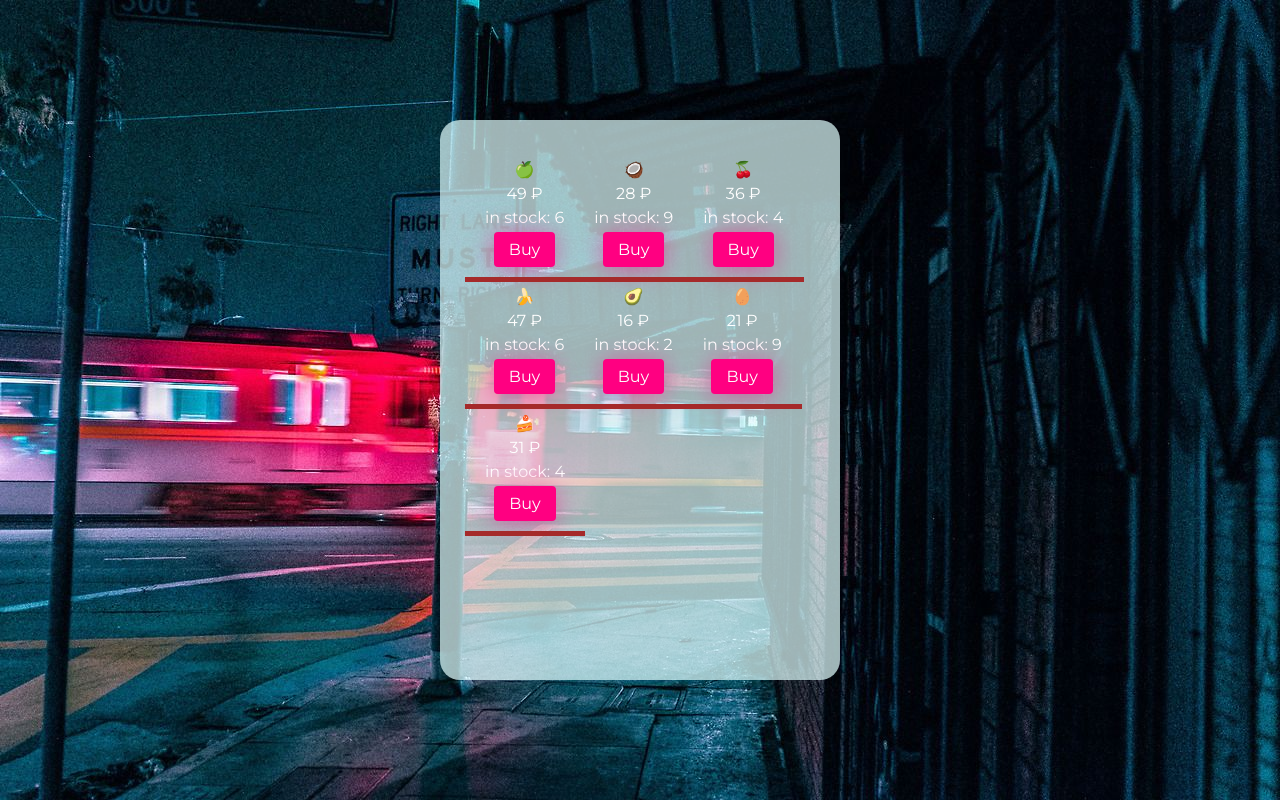
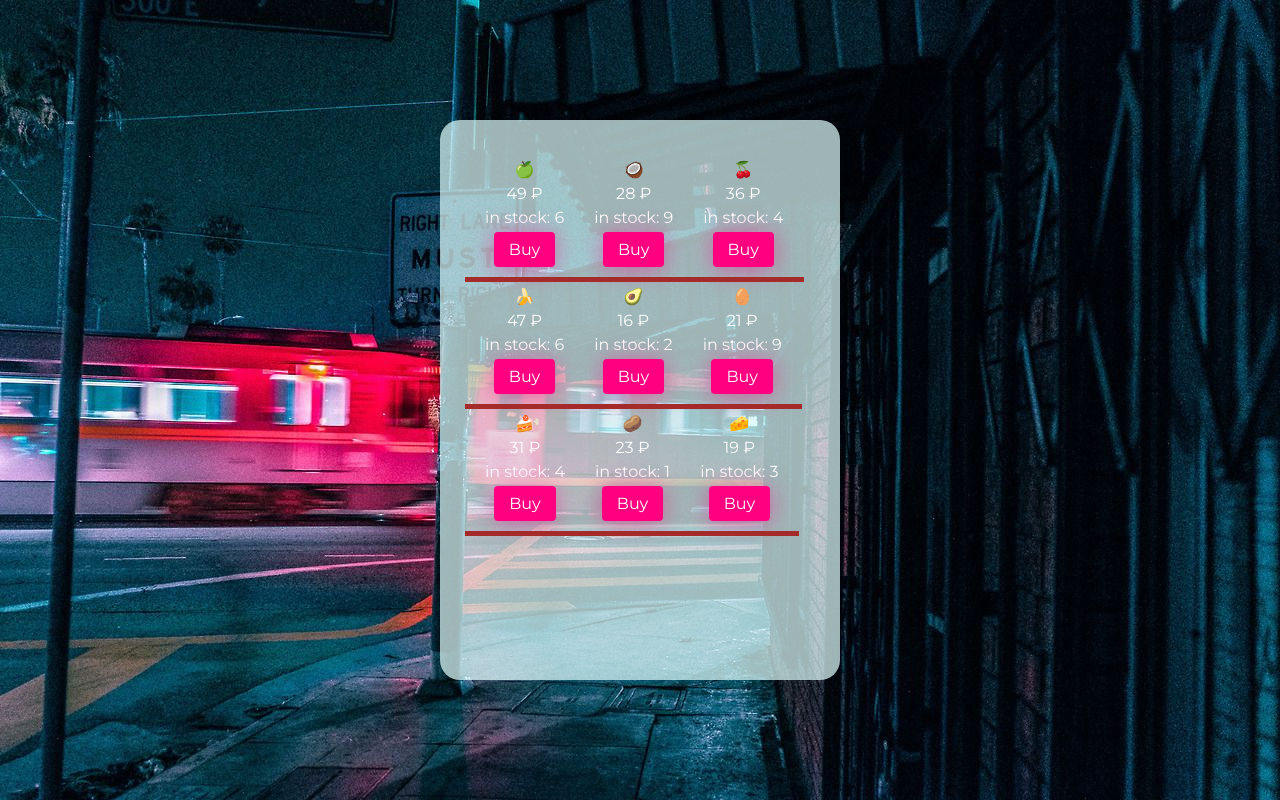
Before and after one commit to ludaalt/vending_machine, a React (Create React App) app: page / in a window 1280 px wide. Built offline with nearby package versions, Linux system fonts and the light colour scheme.

Commit message:
refactor: add new products

```diff
--- a/src/data/products.ts
+++ b/src/data/products.ts
@@ -57,4 +57,20 @@ export const products = [
     price: getRandomPrice(),
     count: getRandomCount(0, 10),
   },
+
+  {
+    id: 8,
+    title: "potato",
+    logo: "🥔",
+    price: getRandomPrice(),
+    count: getRandomCount(0, 10),
+  },
+
+  {
+    id: 9,
+    title: "cheese",
+    logo: "🧀",
+    price: getRandomPrice(),
+    count: getRandomCount(0, 10),
+  },
 ];
```
